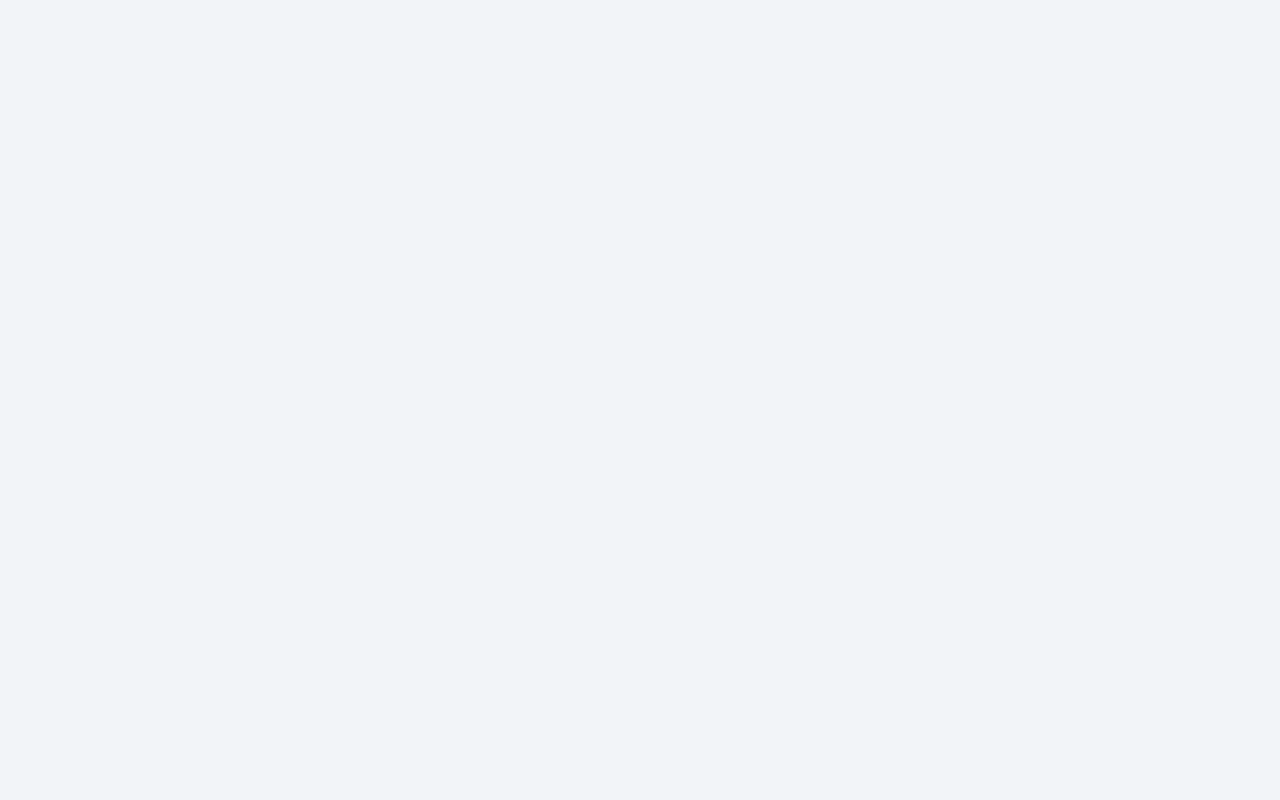
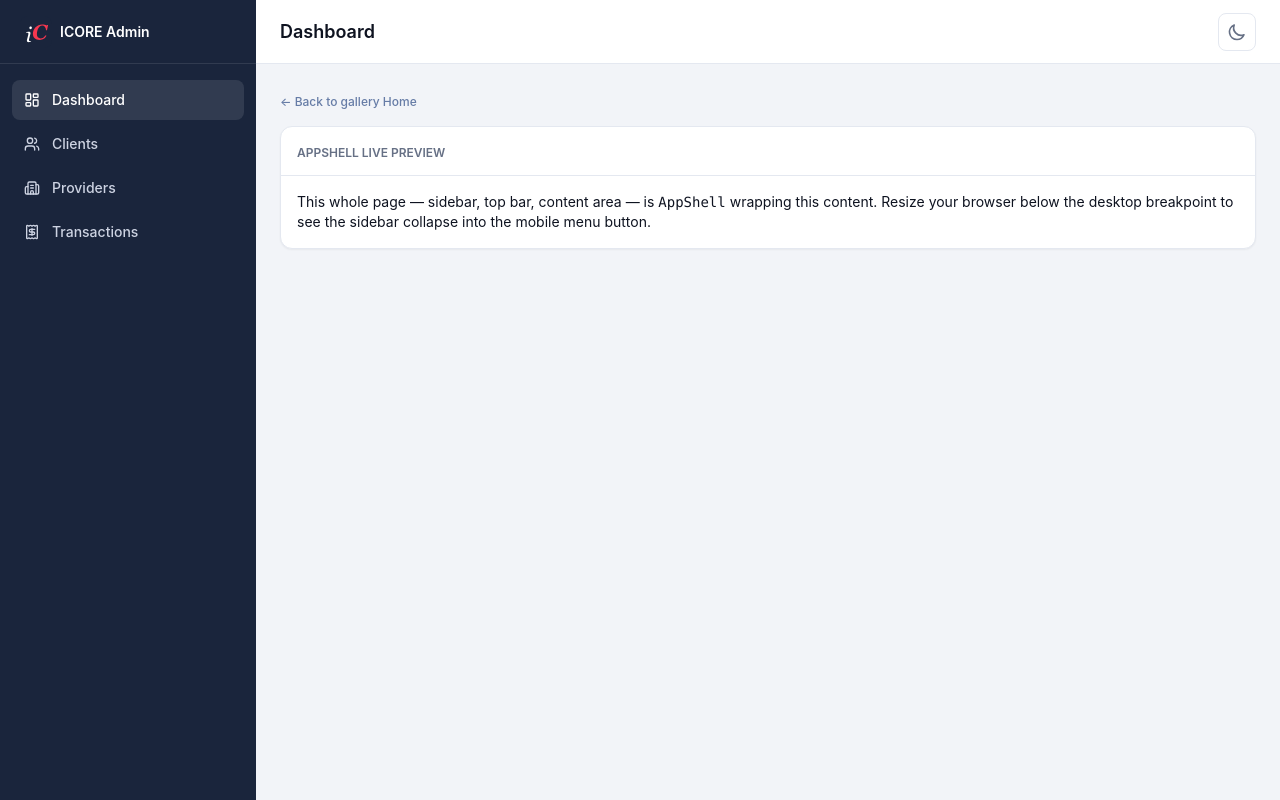
Before and after one commit to Nehemiah51000/icore-sms-design-system, a React (Vite) app: page /appshell in a window 1280 px wide. Before the commit this address had no page. Built offline with nearby package versions, Linux system fonts and the light colour scheme.

Commit message:
FEAT: add AppShell detail page and wire into home gallery

```diff
--- a/src/App.tsx
+++ b/src/App.tsx
@@ -9,6 +9,7 @@ import { SelectPage } from './pages/SelectPage';
 import { TablePage } from './pages/TablePage';
 import { ModalPage } from './pages/ModalPage';
 import { ToastPage } from './pages/ToastPage';
+import { AppShellPage } from './pages/AppShellPage';
 
 function App() {
   return (
@@ -23,6 +24,7 @@ function App() {
       <Route path='/table' element={<TablePage />} />
       <Route path='/modal' element={<ModalPage />} />
       <Route path='/toast' element={<ToastPage />} />
+      <Route path='/appshell' element={<AppShellPage />} />
     </Routes>
   );
 }
--- /dev/null
+++ b/src/pages/AppShellPage.tsx
@@ -0,0 +1,55 @@
+import { Link } from 'react-router-dom';
+import { LayoutDashboard, Users, Building2, Receipt } from 'lucide-react';
+import { AppShell } from '../layout/AppShell/AppShell';
+import { Card, CardHeader, CardBody } from '../ui/Card/Card';
+
+const demoLinks = [
+  {
+    to: '/appshell',
+    label: 'Dashboard',
+    icon: <LayoutDashboard className='h-4 w-4' />,
+  },
+  {
+    to: '/appshell/clients',
+    label: 'Clients',
+    icon: <Users className='h-4 w-4' />,
+  },
+  {
+    to: '/appshell/providers',
+    label: 'Providers',
+    icon: <Building2 className='h-4 w-4' />,
+  },
+  {
+    to: '/appshell/transactions',
+    label: 'Transactions',
+    icon: <Receipt className='h-4 w-4' />,
+  },
+];
+
+export function AppShellPage() {
+  return (
+    <AppShell links={demoLinks} title='Dashboard'>
+      <Link
+        to='/'
+        className='text-xs font-medium text-navy-400 hover:underline mb-4 inline-block'>
+        ← Back to gallery Home
+      </Link>
+
+      <Card>
+        <CardHeader>
+          <span className='text-xs font-semibold uppercase text-text-muted'>
+            AppShell live preview
+          </span>
+        </CardHeader>
+        <CardBody>
+          <p className='text-sm text-text-main'>
+            This whole page — sidebar, top bar, content area — is{' '}
+            <code>AppShell</code> wrapping this content. Resize your browser
+            below the desktop breakpoint to see the sidebar collapse into the
+            mobile menu button.
+          </p>
+        </CardBody>
+      </Card>
+    </AppShell>
+  );
+}
--- a/src/pages/Home.tsx
+++ b/src/pages/Home.tsx
@@ -155,6 +155,18 @@ export function Home() {
                 </div>
               }
             />
+
+            <PreviewCard
+              title='AppShell'
+              status='stable'
+              description='Sidebar + TopBar, off-canvas on mobile, static on desktop'
+              to='/appshell'
+              preview={
+                <div className='text-xs text-text-muted'>
+                  Click "View" to see it live
+                </div>
+              }
+            />
           </div>
         </section>
       </main>
```
